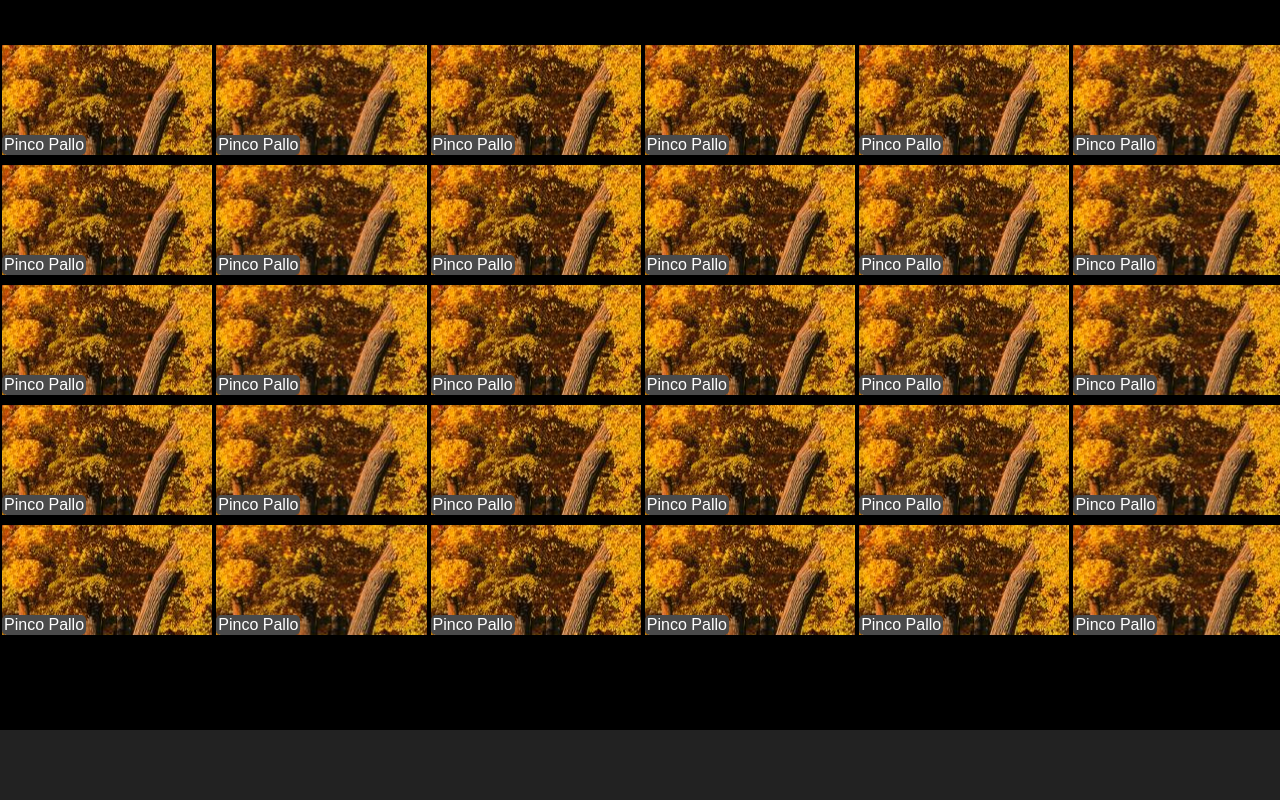
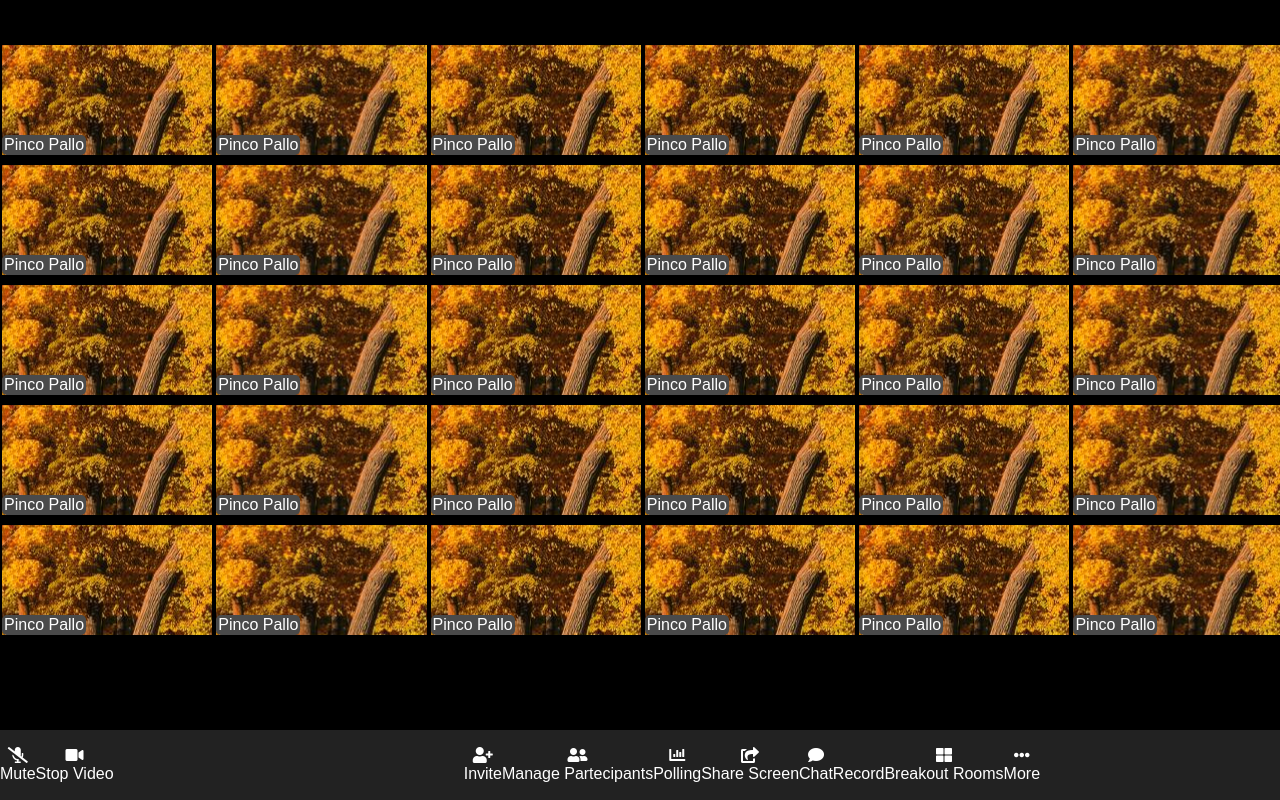
Before and after one commit to ThubeesanKugathas/html-css-zoom, a plain HTML site: page index.html in a window 1280 px wide. Shown: the top 800 px of the page. Drawn offline with Linux system fonts and the light colour scheme.

Commit message:
completamento footer

```diff
--- a/css/style.css
+++ b/css/style.css
@@ -6,6 +6,7 @@
 
 .page {
     height: 100vh;
+    color: #fff;
     font-family: Arial, Helvetica, sans-serif;
     display: flex;
     flex-direction: column;
@@ -15,7 +16,6 @@
 
 main {
     background-color: #000;
-    color: #fff;
     flex-grow: 1;
 }
 
@@ -80,3 +80,34 @@ footer {
     height: 70px;
     background-color: #222;
 }
+
+footer .container-flex {
+    width: 100%;
+    height: 100%;
+    justify-content: space-between;
+    align-items: center;
+}
+
+.nav-left {
+    display: flex;
+}
+
+.nav-center {
+    display: flex;
+}
+
+.nav-right {
+    background-color: #4a4a4a;
+    height: 100%;
+    display: flex;
+    align-items: center;
+}
+
+footer .tag {
+    text-align: center;
+}
+
+.text {
+    color: #ca2641;
+    padding: 0 10px;
+}
--- a/index.html
+++ b/index.html
@@ -174,6 +174,91 @@
 
         <footer>
 
+            <div class="container-flex">
+
+                <div class="nav-left">
+                    <div class="tag">
+                        <div class="image">
+                            <i class="fas fa-microphone-slash"></i>
+                        </div>
+                        <span>Mute</span>
+                    </div>
+
+                    <div class="tag">
+                        <div class="image">
+                            <i class="fas fa-video"></i>
+                        </div>
+                        <span>Stop Video</span>
+                    </div>
+                </div>
+
+                <div class="nav-center">
+
+                    <div class="tag">
+                        <div class="image">
+                            <i class="fas fa-user-plus"></i>
+                        </div>
+                        <span>Invite</span>
+                    </div>
+
+                    <div class="tag">
+                        <div class="image">
+                            <i class="fas fa-user-friends"></i>
+                        </div>
+                        <span>Manage Partecipants</span>
+                    </div>
+
+                    <div class="tag">
+                        <div class="image">
+                            <i class="fas fa-chart-bar"></i>
+                        </div>
+                        <span>Polling</span>
+                    </div>
+
+                    <div class="tag">
+                        <div class="image">
+                            <i class="fas fa-share-square"></i>
+                        </div>
+                        <span>Share Screen</span>
+                    </div>
+
+                    <div class="tag">
+                        <div class="image">
+                            <i class="fas fa-comment"></i>
+                        </div>
+                        <span>Chat</span>
+                    </div>
+
+                    <div class="tag">
+                        <div class="image">
+                            <i class="fas fa-record-vinyl"></i>
+                        </div>
+                        <span>Record</span>
+                    </div>
+
+                    <div class="tag">
+                        <div class="image">
+                            <i class="fas fa-th-large"></i>
+                        </div>
+                        <span>Breakout Rooms</span>
+                    </div>
+
+                    <div class="tag">
+                        <div class="image">
+                            <i class="fas fa-ellipsis-h"></i>
+                        </div>
+                        <span>More</span>
+                    </div>
+
+
+
+                </div>
+
+                <div class="nav-right">
+                    <div class="text">End Meeting</div>
+                </div>
+
+            </div>
 
         </footer>
     </div>
```
